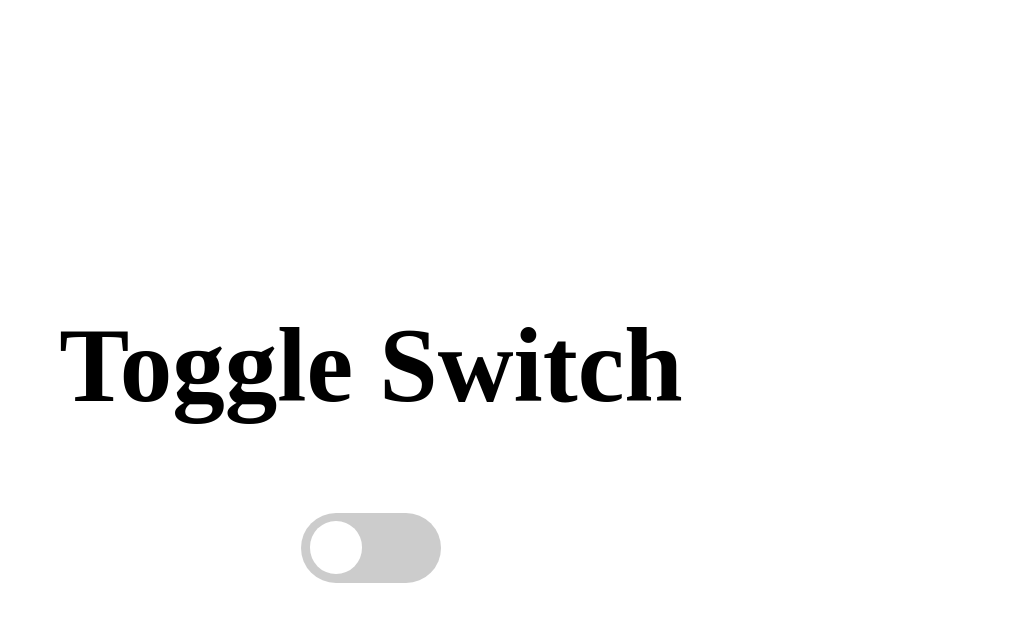
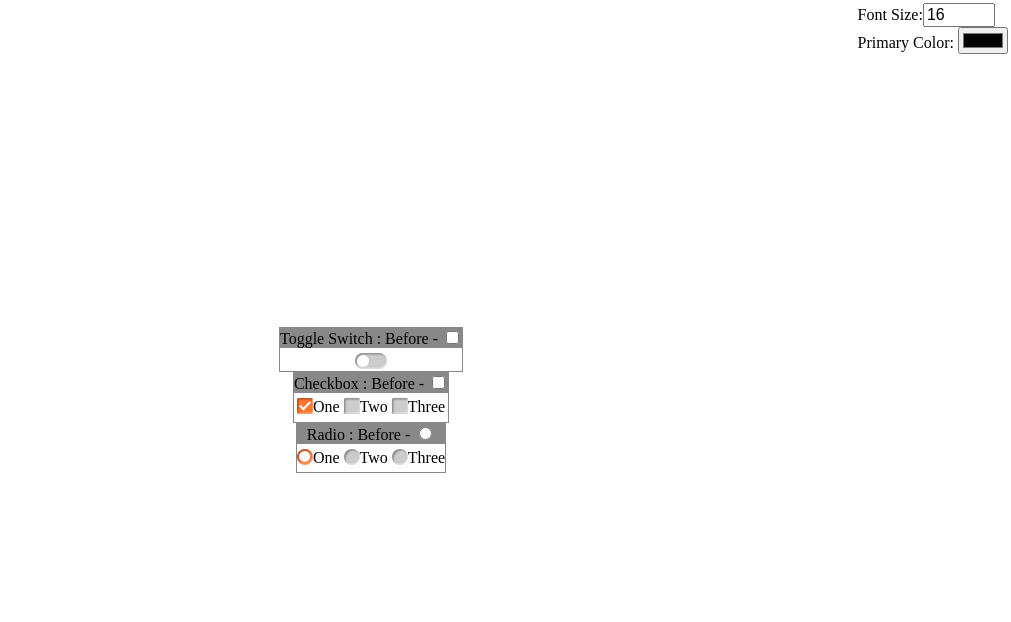
Before and after one commit to Brian-Fairbanks/100-days, a website: page 29-gravitySwitch/index.html in a window 1280 px wide. Shown: the whole page, without its empty margins (269-1280 px from the left). Drawn offline with Linux system fonts and the light colour scheme.

Commit message:
added settings to show how easily the colors change, and that it is effected by fontsize

```diff
--- a/29-gravitySwitch/index.html
+++ b/29-gravitySwitch/index.html
@@ -9,13 +9,77 @@
 </head>
 
 <body>
-  <h2>Toggle Switch</h2>
 
-  <label class="switch">
-    <input type="checkbox">
-    <span class="slider round"></span>
-  </label>
+  <div class="settings">
+    Font Size:<input name="fontSize" data-sizing="px" type="number" min="6" max="100" value="16">
+    <br>
+    Primary Color: <input name="inputColor" data-sizing="" type="color" value="#f73">
+  </div>
+
+
+  <div class="item">
+    <div class="label">
+      Toggle Switch : Before - <input type="checkbox">
+    </div>
+
+    <label class="switch">
+      <input type="checkbox">
+      <span class="slider round"></span>
+    </label>
+
+  </div>
+
+  <div class="item">
+    <div class="label">
+      Checkbox : Before - <input type="checkbox">
+    </div>
+
+    <label class="container">One
+      <input type="checkbox" checked="checked">
+      <span class="checkmark"></span>
+    </label>
+    <label class="container">Two
+      <input type="checkbox">
+      <span class="checkmark"></span>
+    </label>
+    <label class="container">Three
+      <input type="checkbox">
+      <span class="checkmark"></span>
+    </label>
+
+  </div>
+
+
+  <div class="item">
+    <div class="label">
+      Radio : Before - <input type="radio">
+    </div>
+    <label class="container">One
+      <input type="radio" checked="checked" name="radio">
+      <span class="checkmark radio"></span>
+    </label>
+    <label class="container">Two
+      <input type="radio" name="radio">
+      <span class="checkmark radio"></span>
+    </label>
+    <label class="container">Three
+      <input type="radio" name="radio">
+      <span class="checkmark radio"></span>
+    </label>
+
+  </div>
 
 </body>
 
+<script>
+  // this is only used for changing the settings at the top of the page
+  const settings = document.querySelectorAll("input[type='color'], input[type='number'");
+
+  function handleSettingsChange(){
+    document.documentElement.style.setProperty(`--${this.name}`, this.value+this.dataset.sizing)
+  }
+
+  settings.forEach(setting => setting.addEventListener('change', handleSettingsChange))
+</script>
+
 </html>
--- a/29-gravitySwitch/switch.css
+++ b/29-gravitySwitch/switch.css
@@ -1,4 +1,6 @@
 :root {
+  --inputColor: #f73;
+  --fontSize:16px;
 }
 
 html {
@@ -7,6 +9,7 @@ html {
 
 *, *:before, *:after {
   box-sizing: inherit;
+  font-size:var(--fontSize);
 }
 
 body {
@@ -20,13 +23,34 @@ body {
   background-size: cover;
   align-items: center;
   justify-content: center;
+}
 
-  font-size:70px;
+.label{
+  background:#888;
+  margin-bottom:5px;
+}
+
+.item{
+  text-align:center;
+  border:1px solid #888;
+}
+
+.settings, .settings *{
+  font-size:16px;
+}
+
+.settings{
+  position:absolute;
+  top:0px;
+  right:0px;
+  padding:3px;
 }
 
 
 
-
+/* ============================================================
+  Switches
+============================================================*/
 .switch {
   position: relative;
   display: inline-block;
@@ -48,7 +72,7 @@ body {
   right: 0;
   bottom: 0;
   background-color: #ccc;
-  /* box-shadow:inset -.05em -.1em .2em rgba(255,255,255,.6), inset .1em .1em .5em rgba(0,0,0,.6); */
+  box-shadow:inset -.05em -.1em 0 rgba(255,255,255,.3), inset .1em .1em .1em rgba(0,0,0,.3);
   -webkit-transition: .4s;
   transition: .4s;
 }
@@ -68,11 +92,7 @@ body {
 }
 
 input:checked+.slider {
-  background-color: #2196F3;
-}
-
-input:focus+.slider {
-  /* box-shadow:inset -.05em -.1em .2em rgba(255,255,255,.6), inset .1em .1em .5em rgba(0,0,0,.6), 0 0 .3em #2196F3; */
+  background-color: var(--inputColor);
 }
 
 input:checked+.slider:before {
@@ -101,11 +121,104 @@ input+.slider{
 
 /* animations */
 @keyframes rotateOn {
-  40%{transform:rotate(45deg) translate(.5em, -.3em);}
+  40%{transform:rotate(20deg) translate(.5em, -.3em);}
   100%{transform:rotate(0deg);}
 }
 
 @keyframes rotateOff {
-  40%{transform:rotate(-45deg)  translate(-0.5em, -.3em);};}
+  40%{transform:rotate(-20deg)  translate(-0.5em, -.3em);}
   100%{transform:rotate(0deg);}
 }
+
+/* ============================================================
+  Checkbox
+============================================================*/
+.container {
+  display: inline-block;
+  position: relative;
+  padding-left: 1em;
+  margin-bottom: .33em;
+  cursor: pointer;
+  -webkit-user-select: none;
+  -moz-user-select: none;
+  -ms-user-select: none;
+  user-select: none;
+}
+
+/* Hide the browser's default checkbox */
+.container input {
+  position: absolute;
+  opacity: 0;
+  cursor: pointer;
+  height: 0;
+  width: 0;
+}
+
+/* Create a custom checkbox */
+.checkmark {
+  position: absolute;
+  top: 0;
+  left: 0;
+  height: 1em;
+  width: 1em;
+  background-color: #ccc;
+  box-shadow:inset -.05em -.1em 0 rgba(255,255,255,.3), inset .1em .1em .1em rgba(0,0,0,.3);
+  border-radius:.1em;
+  overflow:hidden;
+}
+
+/* When the checkbox is checked, add a blue background */
+.container input:checked ~ .checkmark {
+  background-color: var(--inputColor);
+  transition-duration: .4s;
+}
+
+/* Create the checkmark/indicator (hidden when not checked) */
+.checkmark:after {
+  content: "";
+  position: absolute;
+  /* display: none; */
+
+  top:.07em;
+  left:.32em;
+  width: .4em;
+  height: .7em;
+  border: solid white;
+  border-width: 0 .15em .15em 0;
+  -webkit-transform: rotate(45deg) scale(0);
+  -ms-transform: rotate(45deg) scale(0);
+  transform: rotate(45deg)   scale(0);
+  transition-duration: .4s;
+}
+
+/* Show the checkmark when checked */
+.container input:checked ~ .checkmark:after {
+  /* display: block; */
+  -webkit-transform: rotate(45deg) scale(100%);
+  -ms-transform: rotate(45deg) scale(100%);
+  transform: rotate(45deg)   scale(1);
+  transition-duration: .4s;
+}
+
+/* Radio Fix*/
+.radio{
+  border-radius:100%;
+}
+
+.radio:after {
+  background:#fff;
+  border-width:.3em;
+  border-radius:100%;
+  top:.15em;
+  left:.15em;
+  width: .7em;
+  height: .7em;
+}
+
+/*
+Focused
+*/
+
+input:focus+.slider, input:focus+.checkmark, .container:hover input ~ .checkmark {
+  box-shadow:inset -.05em -.1em 0 rgba(255,255,255,.3), inset .1em .1em .1em rgba(0,0,0,.3), 0 0 .2em var(--inputColor) ;
+}
```
